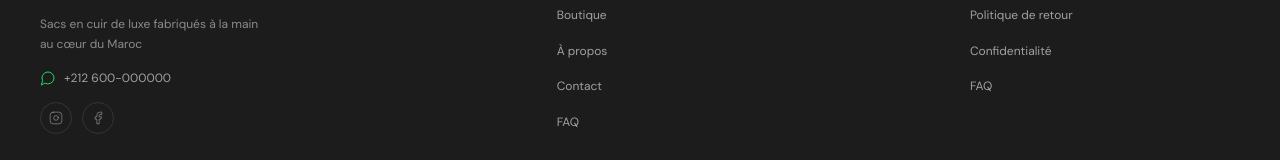
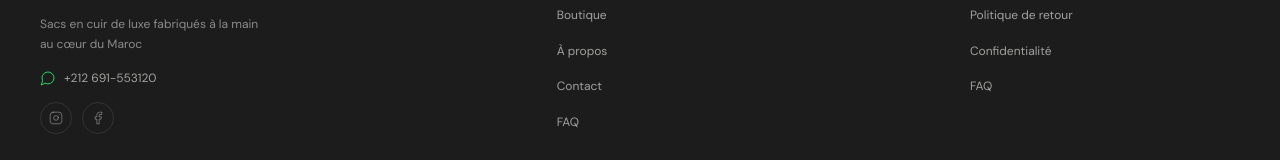
Before and after one commit to simohmd10/cuir, a React (Vite) app: page / in a window 1280 px wide. Shown: the part 5151-5311 px from the top of the page. Built offline with nearby package versions, Linux system fonts and the light colour scheme; no server answers; the database is empty; a web font is replaced by a local one.

Commit message:
Update Footer.tsx

```diff
--- a/src/components/layout/Footer.tsx
+++ b/src/components/layout/Footer.tsx
@@ -138,7 +138,7 @@ export default function Footer() {
                 className="w-4 h-4 text-[#25D366] flex-shrink-0"
                 strokeWidth={1.5}
               />
-              <span dir="ltr">+212 600-000000</span>
+              <span dir="ltr">+212 691-553120</span>
             </a>
 
             {/* Social icons */}
```
